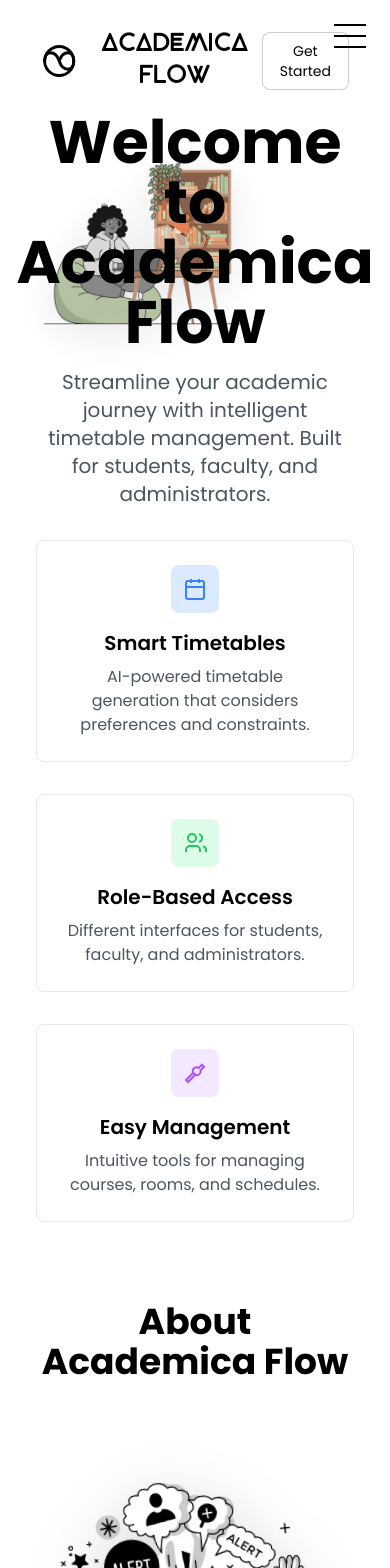
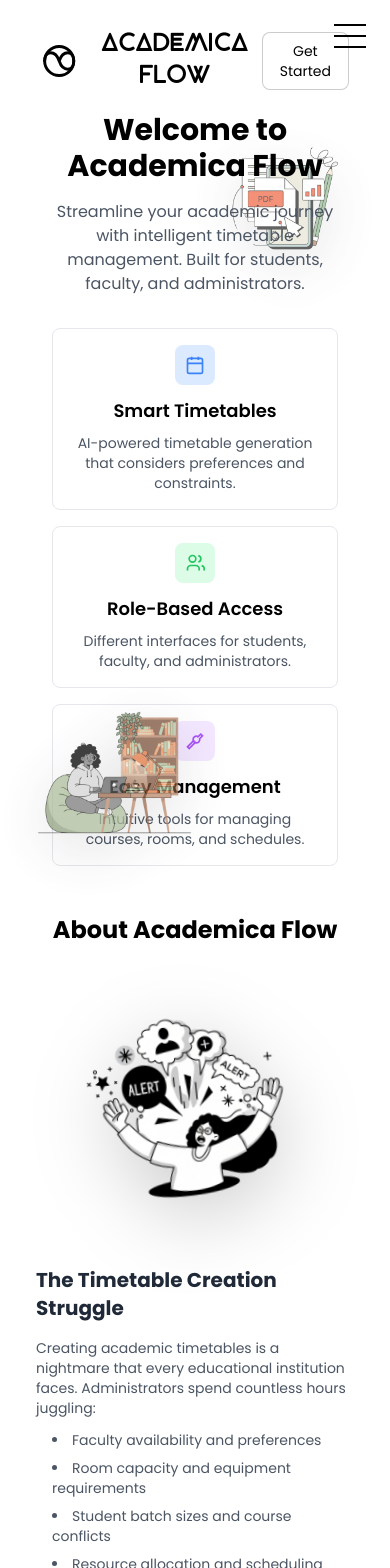
Before and after one commit to Hungry-Shark/Academica-Flow, a React (Vite) app: page / in a window 390 px wide. Shown: the top 1568 px of the page. Built offline with nearby package versions, Linux system fonts and the light colour scheme; no server answers; a web font is replaced by a local one.

Commit message:
Refactor code structure for improved readability and maintainability

```diff
--- a/src/components/Dashboard.tsx
+++ b/src/components/Dashboard.tsx
@@ -24,15 +24,31 @@ export const Dashboard: React.FC<DashboardProps> = ({ user, onLogout, isAdmin, o
   const [currentView, setCurrentView] = useState<'timetable'>('timetable');
   const timetableRef = useRef<HTMLDivElement>(null);
 
-  // Load organization timetable for non-admin users based on college
+  // Load organization timetable for all users based on college
   useEffect(() => {
     const loadOrg = async () => {
-      if (isAdmin) return;
+      if (!user.college) return;
       const data = await getOrgTimetable(user.college);
       setTimetableData(data);
     };
     loadOrg();
-  }, [isAdmin, user.college]);
+  }, [user.college]);
+
+  // Refresh timetable data when component becomes visible (for when returning from GenerateTT)
+  useEffect(() => {
+    const handleVisibilityChange = () => {
+      if (!document.hidden && user.college) {
+        const loadOrg = async () => {
+          const data = await getOrgTimetable(user.college);
+          setTimetableData(data);
+        };
+        loadOrg();
+      }
+    };
+
+    document.addEventListener('visibilitychange', handleVisibilityChange);
+    return () => document.removeEventListener('visibilitychange', handleVisibilityChange);
+  }, [user.college]);
 
   const handleDownloadPdf = () => {
     if (!timetableRef.current) return;
@@ -70,6 +86,12 @@ export const Dashboard: React.FC<DashboardProps> = ({ user, onLogout, isAdmin, o
     if (!auth.currentUser) return;
     await raiseTimetableQuery(auth.currentUser.uid, message);
     alert('Your query has been submitted to the admin.');
+  };
+
+  const handleRefreshTimetable = async () => {
+    if (!user.college) return;
+    const data = await getOrgTimetable(user.college);
+    setTimetableData(data);
   };
 
 
@@ -122,6 +144,15 @@ export const Dashboard: React.FC<DashboardProps> = ({ user, onLogout, isAdmin, o
               <div className="flex justify-between items-center">
                 <h2 className="text-lg font-bold text-black">{isAdmin ? 'Current Timetable' : 'Your Timetable'}</h2>
                 <div className="flex space-x-2">
+                  {isAdmin && (
+                    <button
+                      onClick={handleRefreshTimetable}
+                      className="flex items-center space-x-2 px-3 py-2 text-sm bg-blue-600 text-white rounded-md hover:bg-blue-700 transition"
+                    >
+                      <Icon name="refresh" className="w-4 h-4" />
+                      <span>Refresh</span>
+                    </button>
+                  )}
                   {!isAdmin && (
                     <button onClick={handleRaiseQuery} className="flex items-center space-x-2 px-3 py-2 text-sm bg-white border border-black rounded-md text-black hover:bg-black/5 transition">
                       <Icon name="mail" className="w-4 h-4" />
--- a/src/components/Icons.tsx
+++ b/src/components/Icons.tsx
@@ -1,7 +1,7 @@
 import React from 'react';
 
 interface IconProps extends React.SVGProps<SVGSVGElement> {
-  name: 'logo' | 'menu' | 'close' | 'dashboard' | 'profile' | 'download' | 'image' | 'spinner' | 'google' | 'back' | 'sliders' | 'calendar' | 'users' | 'tools' | 'mail' | 'github' | 'twitter' | 'linkedin' | 'edit' | 'save';
+  name: 'logo' | 'menu' | 'close' | 'dashboard' | 'profile' | 'download' | 'image' | 'spinner' | 'google' | 'back' | 'sliders' | 'calendar' | 'users' | 'tools' | 'mail' | 'github' | 'twitter' | 'linkedin' | 'edit' | 'save' | 'refresh';
 }
 
 export const Icon: React.FC<IconProps> = ({ name, ...props }) => {
@@ -148,6 +148,15 @@ export const Icon: React.FC<IconProps> = ({ name, ...props }) => {
           <path d="M7 3v5h8" strokeWidth="2" />
         </svg>
       );
+    case 'refresh':
+      return (
+        <svg viewBox="0 0 24 24" fill="none" stroke="currentColor" {...props}>
+          <path d="M3 12a9 9 0 0 1 9-9 9.75 9.75 0 0 1 6.74 2.74L21 8" strokeWidth="2" />
+          <path d="M21 3v5h-5" strokeWidth="2" />
+          <path d="M21 12a9 9 0 0 1-9 9 9.75 9.75 0 0 1-6.74-2.74L3 16" strokeWidth="2" />
+          <path d="M3 21v-5h5" strokeWidth="2" />
+        </svg>
+      );
     default:
       return null;
   }
--- a/src/components/Landingpage.tsx
+++ b/src/components/Landingpage.tsx
@@ -106,61 +106,74 @@ export const LandingPage: React.FC<LandingPageProps> = ({ onNavigateToLogin, set
       <main className="p-5 w-full box-border flex-1 pt-28">
         {/* Hero Section */}
         <div className="flex flex-col items-center justify-center min-h-[70vh] text-center px-4 relative">
-          {/* Hero Image with floating animation */}
-          <div className="absolute top-0 left-0 w-64 h-64 md:w-80 md:h-80 opacity-90">
+          {/* Hero Image with floating animation - positioned behind text */}
+          <div className="absolute bottom-0 left-0 w-48 h-48 sm:w-64 sm:h-64 md:w-80 md:h-80 lg:w-96 lg:h-96 opacity-75 z-0">
             <img
               src="/images/hero.png"
               alt="Academic success"
               className="w-full h-full object-contain animate-float-slow hero-image"
               style={{
-                filter: 'drop-shadow(0 10px 20px rgba(0,0,0,0.1))',
+                filter: 'drop-shadow(0 15px 30px rgba(0,0,0,0.15))',
                 animationDelay: '0s'
               }}
             />
           </div>
 
-          <h1 className="text-6xl font-bold mb-4 relative z-10">Welcome to Academica Flow</h1>
-          <p className="text-xl text-gray-600 mb-8 max-w-2xl relative z-10">
+          {/* Hero2 Image with floating animation - positioned behind text */}
+          <div className="absolute top-0 right-0 w-40 h-40 sm:w-56 sm:h-56 md:w-72 md:h-72 lg:w-88 lg:h-88 opacity-70 z-0">
+            <img
+              src="/images/hero2.png"
+              alt="Academic collaboration"
+              className="w-full h-full object-contain animate-float-medium hero-image"
+              style={{
+                filter: 'drop-shadow(0 15px 30px rgba(0,0,0,0.15))',
+                animationDelay: '1.5s'
+              }}
+            />
+          </div>
+
+          <h1 className="text-3xl sm:text-4xl md:text-5xl lg:text-6xl font-bold mb-4 relative z-10 px-4">Welcome to Academica Flow</h1>
+          <p className="text-base sm:text-lg md:text-xl text-gray-600 mb-8 max-w-2xl relative z-10 px-4">
             Streamline your academic journey with intelligent timetable management.
             Built for students, faculty, and administrators.
           </p>
 
           {/* Features Preview */}
-          <div className="grid grid-cols-1 md:grid-cols-3 gap-8 max-w-4xl">
-            <div className="p-6 border border-gray-200 rounded-lg">
-              <div className="w-12 h-12 bg-blue-100 rounded-lg flex items-center justify-center mb-4 mx-auto">
-                <Icon name="calendar" className="w-6 h-6 text-blue-500" />
+          <div className="grid grid-cols-1 sm:grid-cols-2 lg:grid-cols-3 gap-4 sm:gap-6 lg:gap-8 max-w-4xl w-full px-4">
+            <div className="p-4 sm:p-6 border border-gray-200 rounded-lg">
+              <div className="w-10 h-10 sm:w-12 sm:h-12 bg-blue-100 rounded-lg flex items-center justify-center mb-3 sm:mb-4 mx-auto">
+                <Icon name="calendar" className="w-5 h-5 sm:w-6 sm:h-6 text-blue-500" />
               </div>
-              <h3 className="text-xl font-semibold mb-2">Smart Timetables</h3>
-              <p className="text-gray-600">AI-powered timetable generation that considers preferences and constraints.</p>
+              <h3 className="text-lg sm:text-xl font-semibold mb-2 text-center">Smart Timetables</h3>
+              <p className="text-sm sm:text-base text-gray-600 text-center">AI-powered timetable generation that considers preferences and constraints.</p>
             </div>
-            <div className="p-6 border border-gray-200 rounded-lg">
-              <div className="w-12 h-12 bg-green-100 rounded-lg flex items-center justify-center mb-4 mx-auto">
-                <Icon name="users" className="w-6 h-6 text-green-500" />
+            <div className="p-4 sm:p-6 border border-gray-200 rounded-lg">
+              <div className="w-10 h-10 sm:w-12 sm:h-12 bg-green-100 rounded-lg flex items-center justify-center mb-3 sm:mb-4 mx-auto">
+                <Icon name="users" className="w-5 h-5 sm:w-6 sm:h-6 text-green-500" />
               </div>
-              <h3 className="text-xl font-semibold mb-2">Role-Based Access</h3>
-              <p className="text-gray-600">Different interfaces for students, faculty, and administrators.</p>
+              <h3 className="text-lg sm:text-xl font-semibold mb-2 text-center">Role-Based Access</h3>
+              <p className="text-sm sm:text-base text-gray-600 text-center">Different interfaces for students, faculty, and administrators.</p>
             </div>
-            <div className="p-6 border border-gray-200 rounded-lg">
-              <div className="w-12 h-12 bg-purple-100 rounded-lg flex items-center justify-center mb-4 mx-auto">
-                <Icon name="tools" className="w-6 h-6 text-purple-500" />
+            <div className="p-4 sm:p-6 border border-gray-200 rounded-lg sm:col-span-2 lg:col-span-1">
+              <div className="w-10 h-10 sm:w-12 sm:h-12 bg-purple-100 rounded-lg flex items-center justify-center mb-3 sm:mb-4 mx-auto">
+                <Icon name="tools" className="w-5 h-5 sm:w-6 sm:h-6 text-purple-500" />
               </div>
-              <h3 className="text-xl font-semibold mb-2">Easy Management</h3>
-              <p className="text-gray-600">Intuitive tools for managing courses, rooms, and schedules.</p>
+              <h3 className="text-lg sm:text-xl font-semibold mb-2 text-center">Easy Management</h3>
+              <p className="text-sm sm:text-base text-gray-600 text-center">Intuitive tools for managing courses, rooms, and schedules.</p>
             </div>
           </div>
         </div>
 
-        <section id="about" className="py-20 px-4">
+        <section id="about" className="py-12 sm:py-16 lg:py-20 px-4">
           <div className="max-w-6xl mx-auto">
-            <h2 className="text-4xl font-bold mb-12 text-center">About Academica Flow</h2>
+            <h2 className="text-2xl sm:text-3xl lg:text-4xl font-bold mb-8 sm:mb-12 text-center">About Academica Flow</h2>
 
             {/* Problem Section */}
-            <div className="mb-16 relative">
-              <div className="grid grid-cols-1 lg:grid-cols-2 gap-12 items-center">
-                <div className="order-2 lg:order-1">
-                  <h3 className="text-3xl font-bold mb-6 text-gray-800">The Timetable Creation Struggle</h3>
-                  <div className="space-y-4 text-lg text-gray-600">
+            <div className="mb-12 sm:mb-16 relative">
+              <div className="grid grid-cols-1 lg:grid-cols-2 gap-8 sm:gap-12 items-center">
+                <div className="order-2 lg:order-1 relative z-10">
+                  <h3 className="text-xl sm:text-2xl lg:text-3xl font-bold mb-4 sm:mb-6 text-gray-800">The Timetable Creation Struggle</h3>
+                  <div className="space-y-3 sm:space-y-4 text-sm sm:text-base lg:text-lg text-gray-600">
                     <p>
                       Creating academic timetables is a nightmare that every educational institution faces.
                       Administrators spend countless hours juggling:
@@ -179,13 +192,13 @@ export const LandingPage: React.FC<LandingPageProps> = ({ onNavigateToLogin, set
                   </div>
                 </div>
                 <div className="order-1 lg:order-2 flex justify-center">
-                  <div className="w-80 h-80 relative">
+                  <div className="w-64 h-64 sm:w-80 sm:h-80 lg:w-96 lg:h-96 relative z-0">
                     <img
                       src="/images/about1.png"
                       alt="Overwhelmed administrator"
                       className="w-full h-full object-contain transform -rotate-6 animate-float-medium about-image"
                       style={{
-                        filter: 'drop-shadow(0 15px 30px rgba(0,0,0,0.15))',
+                        filter: 'drop-shadow(0 20px 40px rgba(0,0,0,0.2))',
                         animationDelay: '1s'
                       }}
                     />
@@ -196,23 +209,23 @@ export const LandingPage: React.FC<LandingPageProps> = ({ onNavigateToLogin, set
 
             {/* Solution Section */}
             <div className="relative">
-              <div className="grid grid-cols-1 lg:grid-cols-2 gap-12 items-center">
+              <div className="grid grid-cols-1 lg:grid-cols-2 gap-8 sm:gap-12 items-center">
                 <div className="flex justify-center">
-                  <div className="w-80 h-80 relative">
+                  <div className="w-64 h-64 sm:w-80 sm:h-80 lg:w-96 lg:h-96 relative z-0">
                     <img
                       src="/images/about2.png"
                       alt="AI-powered solution"
                       className="w-full h-full object-contain transform rotate-6 animate-float-slow about-image"
                       style={{
-                        filter: 'drop-shadow(0 15px 30px rgba(0,0,0,0.15))',
+                        filter: 'drop-shadow(0 20px 40px rgba(0,0,0,0.2))',
                         animationDelay: '2s'
                       }}
                     />
                   </div>
                 </div>
-                <div>
-                  <h3 className="text-3xl font-bold mb-6 text-gray-800">Our AI-Powered Solution</h3>
-                  <div className="space-y-4 text-lg text-gray-600">
+                <div className="relative z-10">
+                  <h3 className="text-xl sm:text-2xl lg:text-3xl font-bold mb-4 sm:mb-6 text-gray-800">Our AI-Powered Solution</h3>
+                  <div className="space-y-3 sm:space-y-4 text-sm sm:text-base lg:text-lg text-gray-600">
                     <p>
                       Academica Flow revolutionizes timetable creation with intelligent automation that:
                     </p>
@@ -235,16 +248,16 @@ export const LandingPage: React.FC<LandingPageProps> = ({ onNavigateToLogin, set
           </div>
         </section>
 
-        <section id="contact" className="py-20 px-4 bg-gray-50">
+        <section id="contact" className="py-12 sm:py-16 lg:py-20 px-4 bg-gray-50">
           <div className="max-w-2xl mx-auto text-center">
-            <h2 className="text-4xl font-bold mb-8">Get in Touch</h2>
-            <p className="text-lg text-gray-600 mb-8">
+            <h2 className="text-2xl sm:text-3xl lg:text-4xl font-bold mb-6 sm:mb-8">Get in Touch</h2>
+            <p className="text-base sm:text-lg text-gray-600 mb-6 sm:mb-8">
               Ready to transform your academic scheduling? Contact us to learn more about
               implementing Academica Flow in your institution.
             </p>
             <button
               onClick={() => setShowQueryForm(true)}
-              className="px-8 py-4 bg-black text-white rounded-lg text-lg font-semibold hover:bg-gray-800 transition-colors duration-300"
+              className="px-6 sm:px-8 py-3 sm:py-4 bg-black text-white rounded-lg text-base sm:text-lg font-semibold hover:bg-gray-800 transition-colors duration-300"
             >
               Any Questions?
             </button>
```
Also changed, not shown: src/components/GenerateTT.tsx (+86 -4 lines), public/images/hero2.png (added).
